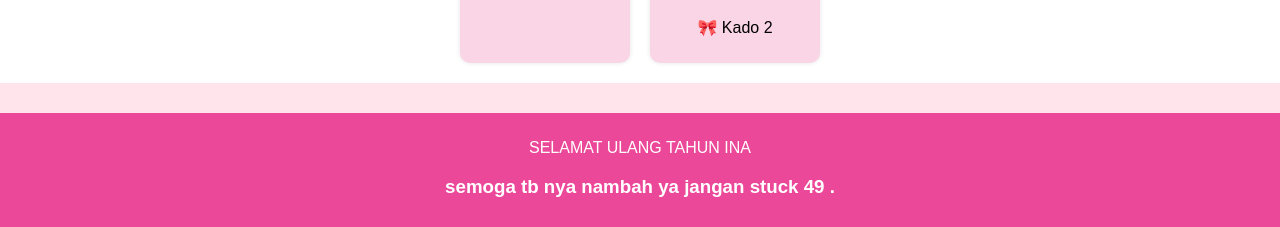
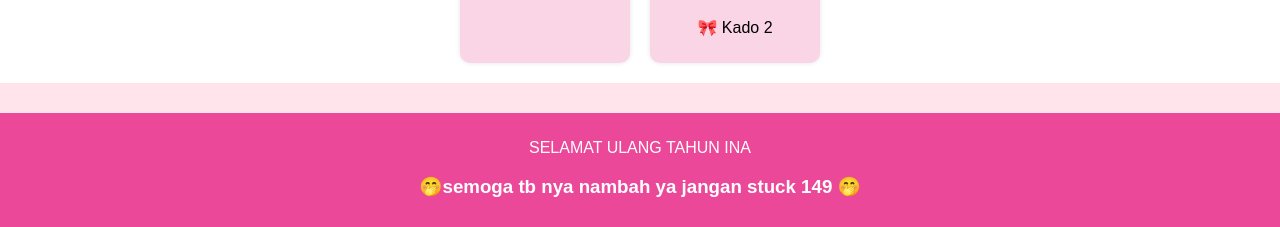
Before and after one commit to rapixzps/bulikan, a plain HTML site: page index.html in a window 1280 px wide. Shown: the part 736-963 px from the top of the page. Drawn offline with Linux system fonts and the light colour scheme; a script that the page names is missing.

Commit message:
index.html

```diff
--- a/index.html
+++ b/index.html
@@ -16,7 +16,7 @@
   <!-- 🟡 FOTO UTAMA -->
   <section class="main-photo">
     <img src="https://www.gambaranimasi.org/data/media/209/animasi-bergerak-kucing-0045.gif" alt="Foto ulang tahun"/>
-    <p>✨ KD BISA BEPANDER JADI GURINGAN JA GIN  ✨</p>
+    <p>✨ KD BISA BEPANDER JADI GURINGAN JA GIN ✨</p>
   </section>
 
   <!-- 🟢 BAGIAN KADO -->
@@ -38,7 +38,7 @@
   <!-- ⚫ FOOTER -->
   <footer>
     <p>SELAMAT ULANG TAHUN INA</p>
-    <h3>semoga tb nya nambah ya jangan stuck 49 .</h3>
+    <h3>🤭semoga tb nya nambah ya jangan stuck 149 🤭</h3>
   </footer>
 
   <script src="script.js"></script>
```
